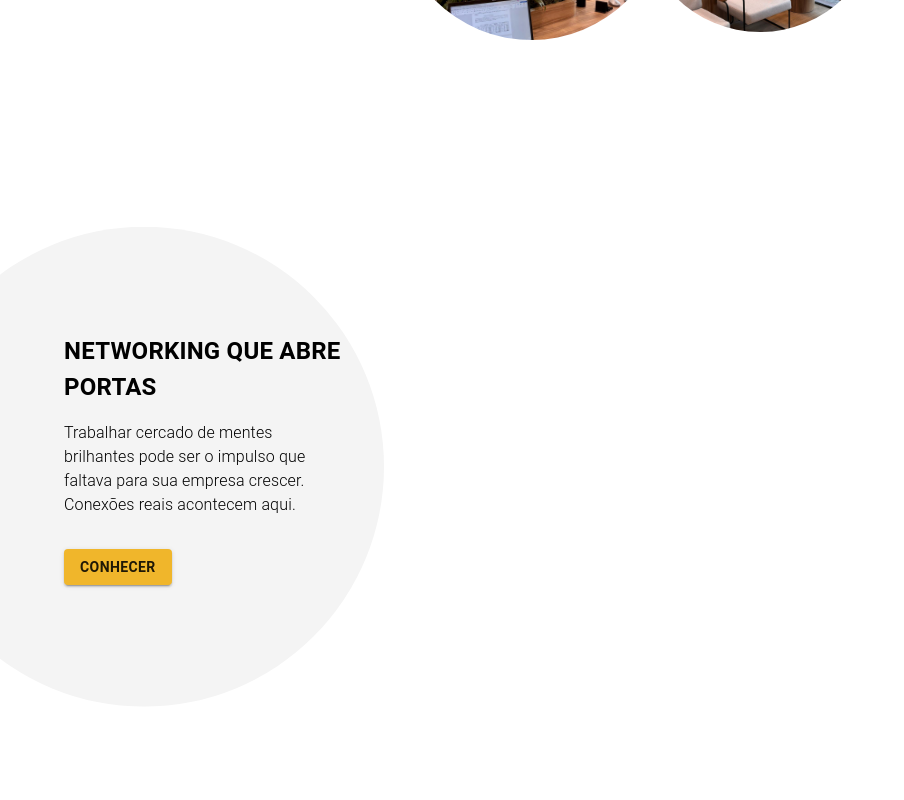
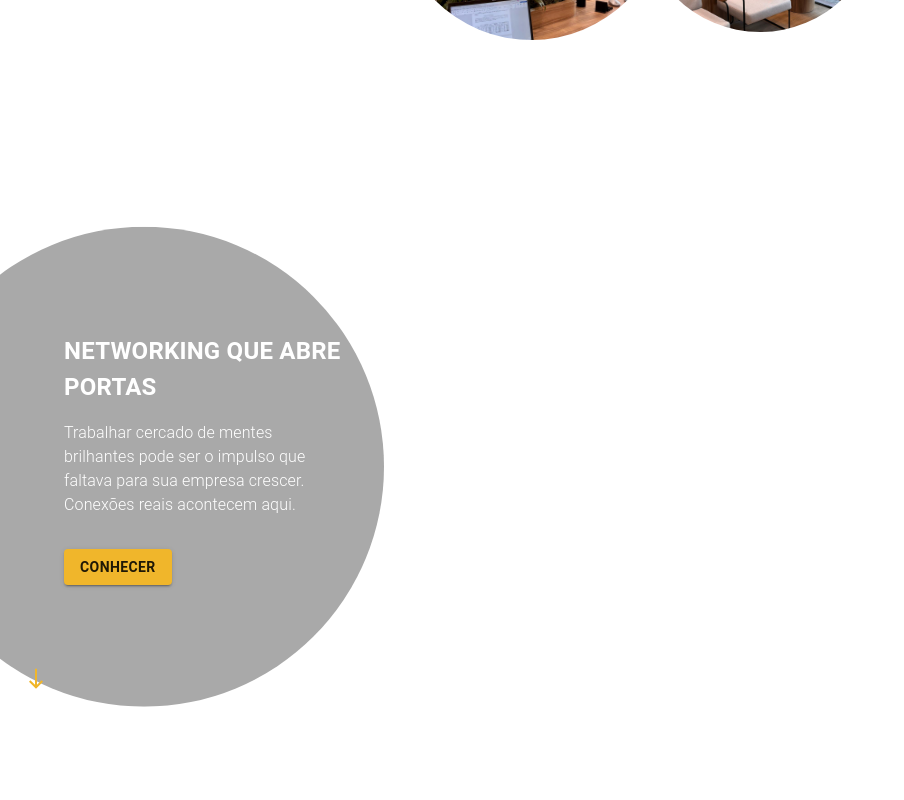
Before and after one commit to gffhammes/site-xyz-coworking, a Next.js app: page / in a window 1280 px wide. Shown: the part 440-1240 px from the top of the page, without its empty margins (0-904 px from the left). Built offline with nearby package versions, Linux system fonts and the light colour scheme; what @mui/material-nextjs would draw is missing.

Commit message:
feat: general adjusts

```diff
--- a/src/components/DifferentialsSection/DifferentialSection.tsx
+++ b/src/components/DifferentialsSection/DifferentialSection.tsx
@@ -9,9 +9,8 @@ import {
   useRef,
   useState,
 } from "react";
-import NorthIcon from "@mui/icons-material/North";
 import SouthIcon from "@mui/icons-material/South";
-import { Box, Stack, Typography } from "@mui/material";
+import { Box, IconButton, Stack, Typography } from "@mui/material";
 import { DifferentialSlide } from "./DifferentialSlide";
 
 import image1 from "../../../public/images/rearview-businesswoman-enjoying-her-great-results.jpg";
@@ -68,7 +67,7 @@ export const DifferentialSection = () => {
       if (entry.isIntersecting) {
         window.addEventListener("scroll", handleScroll);
 
-        document.documentElement.style["scrollSnapType"] = "y mandatory";
+        document.documentElement.style["scrollSnapType"] = "y proximity";
       } else {
         window.removeEventListener("scroll", handleScroll);
 
@@ -78,7 +77,7 @@ export const DifferentialSection = () => {
 
     observerRef.current = new IntersectionObserver(observeVisibility, {
       root: null,
-      threshold: 0.1,
+      threshold: 0.05,
     });
 
     if (containerRef.current) {
@@ -113,6 +112,7 @@ export const DifferentialSection = () => {
           position: "absolute",
           width: "100%",
           height: "100%",
+          pointerEvents: "none",
         }}
       >
         {differentialItems.map((item, index) => (
@@ -140,9 +140,9 @@ export const DifferentialSection = () => {
                   height: circleSize,
                   width: circleSize,
                   borderRadius: circleSize,
-                  transition: ".8s ease all",
+                  transition: ".3s ease all",
                   backgroundColor:
-                    activeIndex === index ? "#dedede" : "#f4f4f4",
+                    activeIndex === index ? "#363636" : "#a9a9a9",
                   top: 0,
                   left: 0,
                   zIndex: -1,
@@ -150,6 +150,17 @@ export const DifferentialSection = () => {
                   transform: "translateX(-20%)",
                 }}
               />
+
+              <IconButton
+                color="primary"
+                sx={{
+                  position: "absolute",
+                  top: "100%",
+                  transform: "translate(40%, -120%)",
+                }}
+              >
+                <SouthIcon />
+              </IconButton>
             </Box>
 
             <Box
@@ -167,7 +178,7 @@ export const DifferentialSection = () => {
                   height: imageSize,
                   width: imageSize,
                   borderRadius: imageSize,
-                  transition: ".8s ease all",
+                  transition: ".3s ease all",
                   backgroundImage: `url("${item.image}")`,
                   opacity: activeIndex === index ? "1" : "0",
                   backgroundSize: "cover",
--- a/src/components/DifferentialsSection/DifferentialSlide.tsx
+++ b/src/components/DifferentialsSection/DifferentialSlide.tsx
@@ -1,6 +1,13 @@
 "use client";
 
-import { Box, Button, Container, Stack, Typography } from "@mui/material";
+import {
+  Box,
+  Button,
+  Container,
+  IconButton,
+  Stack,
+  Typography,
+} from "@mui/material";
 import { motion, usePresenceData } from "motion/react";
 import { forwardRef } from "react";
 import parse from "html-react-parser";
@@ -19,7 +26,7 @@ export const DifferentialSlide = forwardRef(function Slide(
   const selectedItem = differentialItems[index];
 
   return (
-    <Box sx={{ position: "relative", zIndex: 1 }}>
+    <Box sx={{ position: "relative", zIndex: 1, color: "white" }}>
       <Container>
         <motion.div
           ref={ref}
--- a/src/components/ServicesSection/ServiceCard.tsx
+++ b/src/components/ServicesSection/ServiceCard.tsx
@@ -21,9 +21,9 @@ export const ServiceCard = ({ serviceData }: IServiceCardProps) => {
       }}
     >
       <Stack gap={4} alignItems="flex-start" height="100%" sx={{ p: 4 }}>
-        <Box sx={{ height: "5rem" }}>
+        <Stack alignItems="flex-start" sx={{ height: "5rem", width: "100%" }}>
           <serviceData.Image />
-        </Box>
+        </Stack>
 
         <Stack justifyContent="space-between" height="100%" gap={4}>
           <Stack gap={2}>
--- a/src/components/Svg/BusinessPlan.tsx
+++ b/src/components/Svg/BusinessPlan.tsx
@@ -4,7 +4,6 @@ export const BusinessPlan = (props: IBusinessPlanProps) => {
   return (
     <svg
       xmlns="http://www.w3.org/2000/svg"
-      width="100%"
       height="100%"
       viewBox="0 0 828.07821 484"
       xmlnsXlink="http://www.w3.org/1999/xlink"
--- a/src/components/Svg/InTheOffice.tsx
+++ b/src/components/Svg/InTheOffice.tsx
@@ -4,7 +4,6 @@ export const InTheOffice = (props: IInTheOfficeProps) => {
   return (
     <svg
       xmlns="http://www.w3.org/2000/svg"
-      width="100%"
       height="100%"
       viewBox="0 0 774.13137 669.89848"
       xmlnsXlink="http://www.w3.org/1999/xlink"
--- a/src/components/Svg/MyLocation.tsx
+++ b/src/components/Svg/MyLocation.tsx
@@ -4,7 +4,6 @@ export const MyLocation = (props: IMyLocationProps) => {
   return (
     <svg
       xmlns="http://www.w3.org/2000/svg"
-      width="100%"
       height="100%"
       viewBox="0 0 806 712.71263"
       xmlnsXlink="http://www.w3.org/1999/xlink"
--- a/src/components/Svg/SharedWorkspace.tsx
+++ b/src/components/Svg/SharedWorkspace.tsx
@@ -4,7 +4,6 @@ export const SharedWorkspace = (props: ISharedWorkspaceProps) => {
   return (
     <svg
       xmlns="http://www.w3.org/2000/svg"
-      width="100%"
       height="100%"
       viewBox="0 0 740.67538 473.94856"
       xmlnsXlink="http://www.w3.org/1999/xlink"
```
